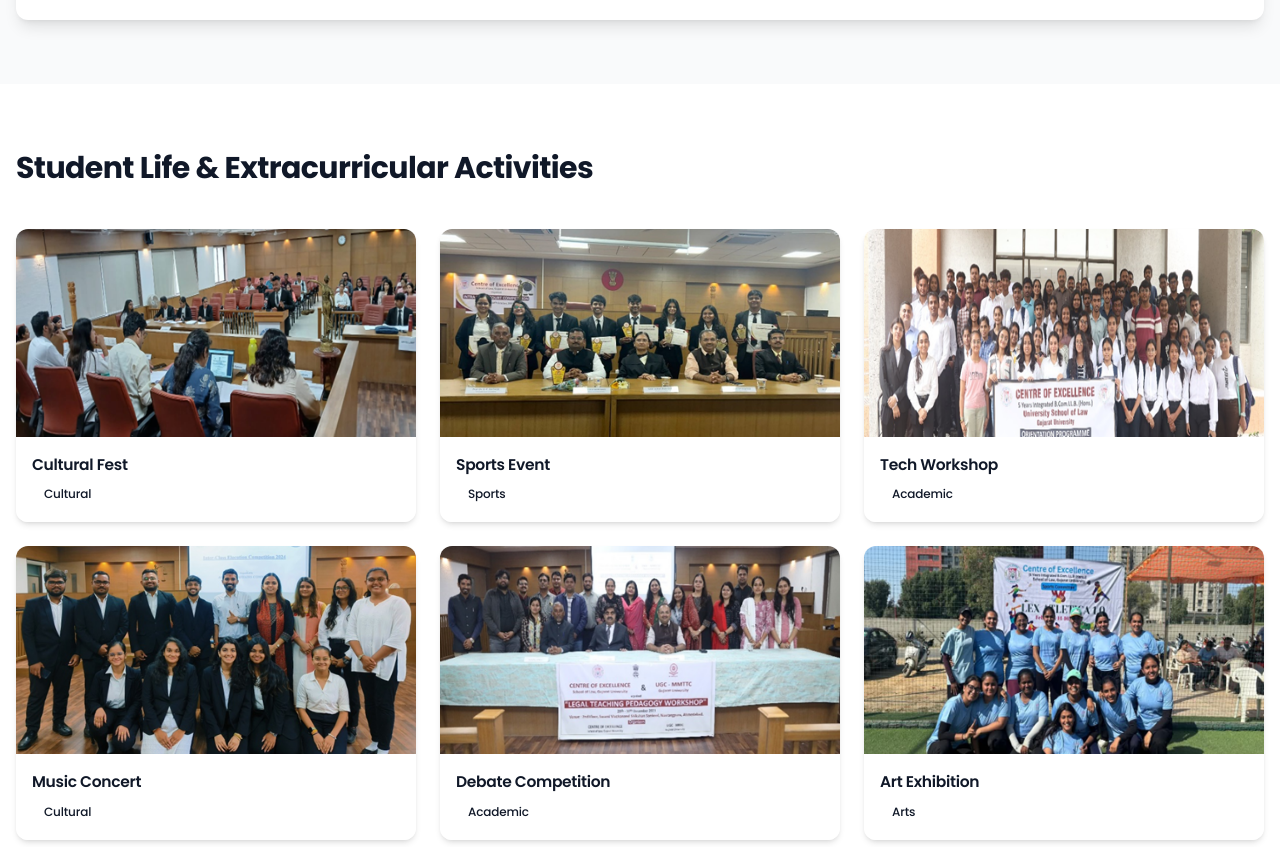
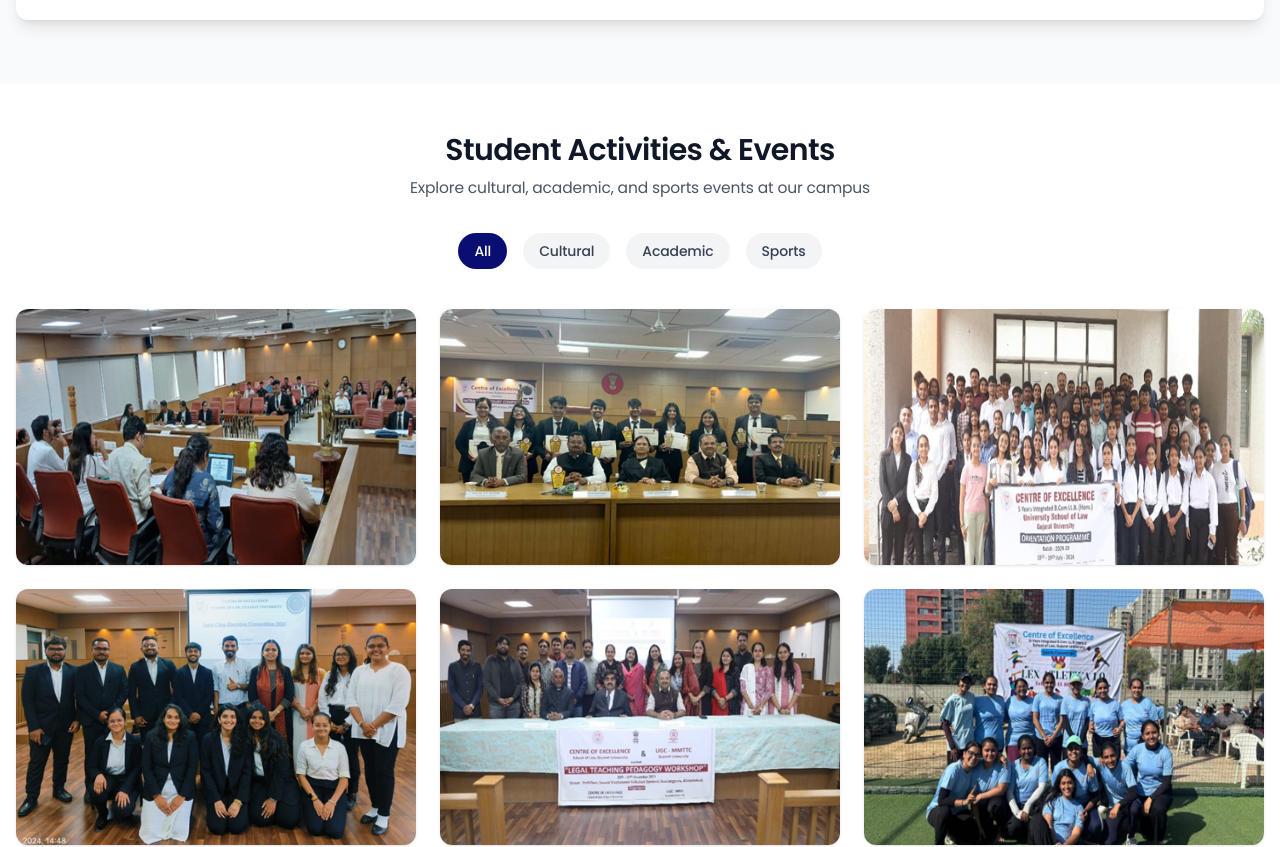
Before and after one commit to sujalraval/centreofexcellence, a React (Vite) app: page / in a window 1280 px wide. Shown: the part 6220-7067 px from the top of the page. Built offline with nearby package versions, Linux system fonts and the light colour scheme.

Commit message:
fix events gallerypage build error 2

```diff
--- a/src/components/home/EventsGallery.tsx
+++ b/src/components/home/EventsGallery.tsx
@@ -1,6 +1,8 @@
+// src/components/events/EventsGalleryPage.tsx
+
+import { useState } from "react";
 import { Link } from "react-router-dom";
 
-/* -------------------- IMAGES -------------------- */
 import img1 from "../../assets/studentactivities/1.png";
 import img2 from "../../assets/studentactivities/2.png";
 import img3 from "../../assets/studentactivities/3.png";
@@ -18,56 +20,73 @@ interface EventImage {
 
 /* -------------------- COMPONENT -------------------- */
 const EventsGalleryPage = () => {
+  const [selectedCategory, setSelectedCategory] = useState<string>("all");
+
   const eventImages: EventImage[] = [
-    { id: 1, src: img1, alt: "Cultural Fest", category: "Cultural" },
-    { id: 2, src: img2, alt: "Sports Event", category: "Sports" },
-    { id: 3, src: img3, alt: "Tech Workshop", category: "Academic" },
-    { id: 4, src: img4, alt: "Music Concert", category: "Cultural" },
-    { id: 5, src: img5, alt: "Debate Competition", category: "Academic" },
-    { id: 6, src: img6, alt: "Art Exhibition", category: "Arts" },
+    { id: 1, src: img1, alt: "Cultural Fest", category: "cultural" },
+    { id: 2, src: img2, alt: "Sports Event", category: "sports" },
+    { id: 3, src: img3, alt: "Tech Workshop", category: "academic" },
+    { id: 4, src: img4, alt: "Music Concert", category: "cultural" },
+    { id: 5, src: img5, alt: "Debate Competition", category: "academic" },
+    { id: 6, src: img6, alt: "Annual Sports Day", category: "sports" },
   ];
 
+  const filteredImages =
+    selectedCategory === "all"
+      ? eventImages
+      : eventImages.filter((image) => image.category === selectedCategory);
+
   return (
-    <section className="py-16 bg-white">
-      <div className="container mx-auto px-4">
+    <section className="container mx-auto px-4 py-12">
       {/* Header */}
-        <div className="flex flex-col md:flex-row md:justify-between md:items-center gap-4 mb-10 text-center md:text-left">
-          <h2 className="text-3xl font-bold text-gu-dark">
-            Student Life & Extracurricular Activities
-          </h2>
-
-          <Link
-            to="/events"
-            className="inline-flex justify-center px-6 py-2 bg-gu-primary text-white rounded-lg hover:bg-gu-dark transition-colors"
-          >
-            View All Events
-          </Link>
+      <div className="mb-8 text-center">
+        <h1 className="text-3xl font-semibold text-gray-900">
+          Student Activities & Events
+        </h1>
+        <p className="mt-2 text-gray-600">
+          Explore cultural, academic, and sports events at our campus
+        </p>
       </div>
 
-        {/* Gallery Grid */}
-        <div className="grid grid-cols-1 sm:grid-cols-2 md:grid-cols-3 gap-6">
-          {eventImages.map((image) => (
-            <div
+      {/* Filters */}
+      <div className="flex justify-center gap-4 mb-10">
+        {["all", "cultural", "academic", "sports"].map((cat) => (
+          <button
+            key={cat}
+            onClick={() => setSelectedCategory(cat)}
+            className={`px-4 py-2 rounded-full text-sm font-medium transition
+              ${
+                selectedCategory === cat
+                  ? "bg-[#0a0e72] text-white"
+                  : "bg-gray-100 text-gray-700 hover:bg-gray-200"
+              }`}
+          >
+            {cat.charAt(0).toUpperCase() + cat.slice(1)}
+          </button>
+        ))}
+      </div>
+
+      {/* Gallery */}
+      <div className="grid grid-cols-1 sm:grid-cols-2 lg:grid-cols-3 gap-6">
+        {filteredImages.map((image) => (
+          <Link
             key={image.id}
-              className="group overflow-hidden rounded-xl shadow-md hover:shadow-xl transition-all"
+            to="#"
+            className="group relative overflow-hidden rounded-xl shadow hover:shadow-lg transition"
           >
             <img
               src={image.src}
               alt={image.alt}
-                loading="lazy"
-                className="w-full h-52 object-cover group-hover:scale-105 transition-transform duration-300"
+              className="w-full h-64 object-cover group-hover:scale-105 transition-transform duration-300"
             />
 
-              <div className="p-4 bg-white">
-                <h4 className="font-semibold text-gu-dark mb-1">{image.alt}</h4>
-
-                <span className="inline-block text-xs font-medium text-gu-primary bg-gu-light px-3 py-1 rounded-full">
-                  {image.category}
+            <div className="absolute inset-0 bg-black/40 opacity-0 group-hover:opacity-100 transition flex items-end p-4">
+              <span className="text-white text-sm font-medium">
+                {image.alt}
               </span>
             </div>
-            </div>
+          </Link>
         ))}
-        </div>
       </div>
     </section>
   );
```
Lines whose indentation alone changed are shown as unchanged.
